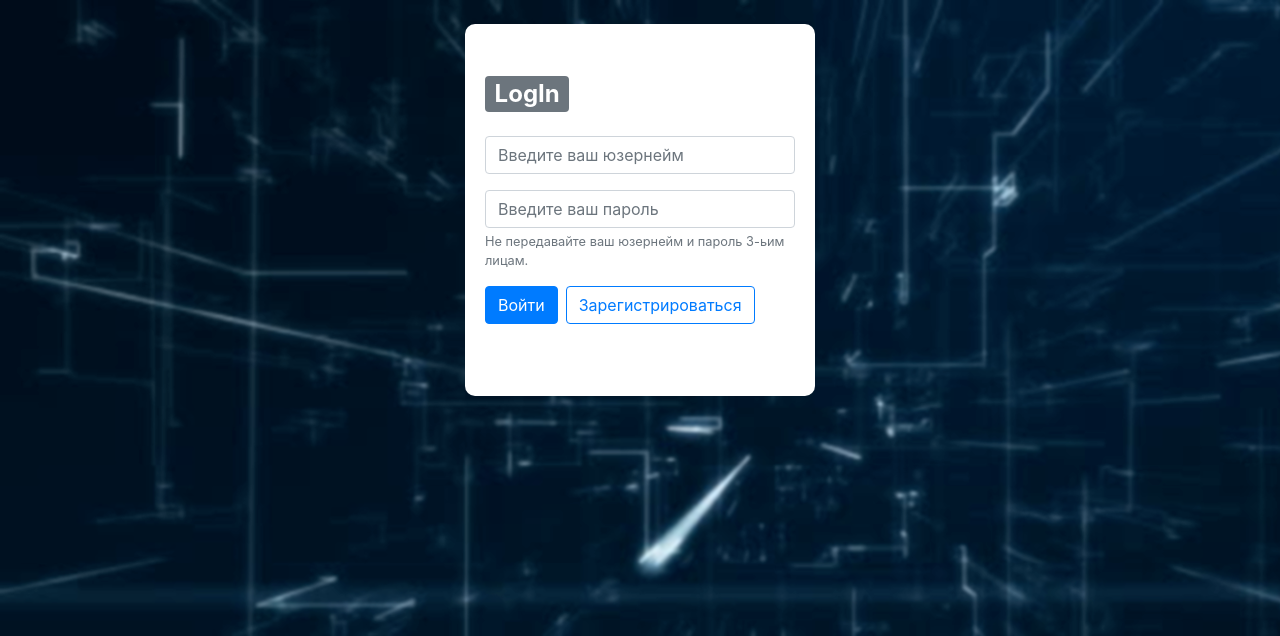
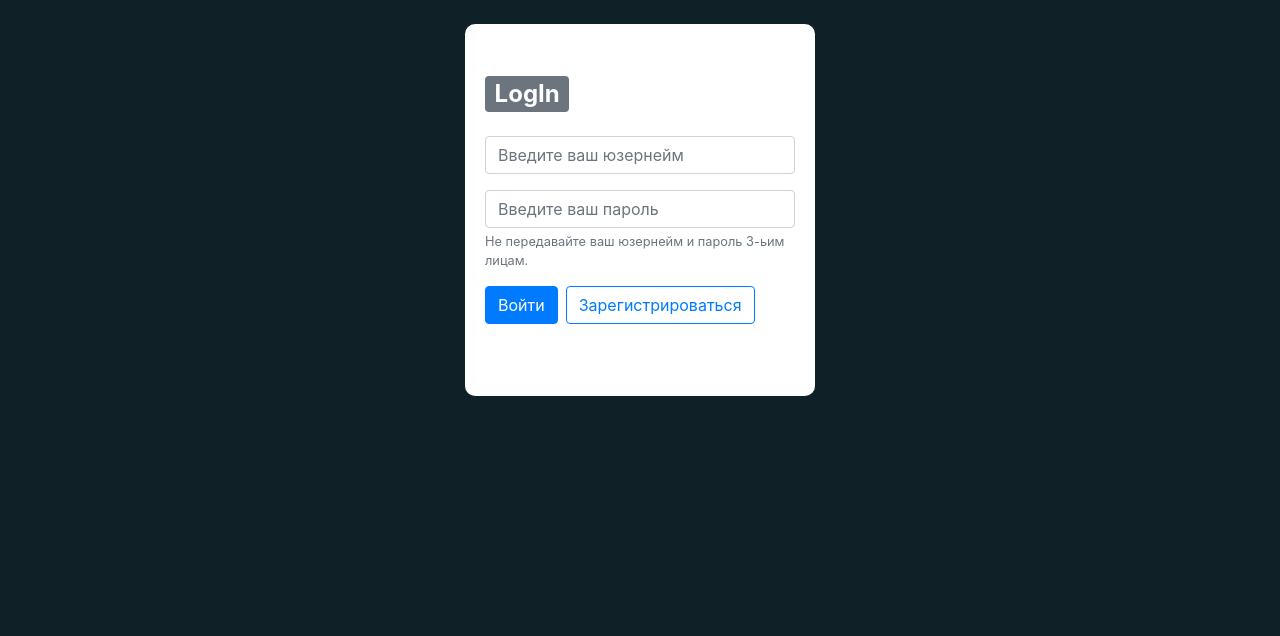
Before and after one commit to FuckMail/FuckMail, a Django app: template FuckMail/FuckMail_App/templates/login.html in a window 1280 px wide. Shown: the top 636 px of the page. Run offline with Django 3.2, Linux system fonts and the light colour scheme; the template is opened without the code that fills it, so the values that code supplies are empty; parts of the project's set-up code (start-up, migrations or seed data) failed here and were passed over; some libraries are stand-ins or nearby versions.

Commit message:
delete images

```diff
--- a/FuckMail/FuckMail_App/static/css/main.css
+++ b/FuckMail/FuckMail_App/static/css/main.css
@@ -1,5 +1,5 @@
 body{
-    background-image: url(../images/background.png);
+    background-color: #0F2027;
     overflow-x: hidden;
     overflow-y: hidden;
 }
@@ -76,7 +76,6 @@ input[name="have_mail"]{
 }
 
 .container-xl{
-    background-image: url(../images/background.png);
     height: 750px;
 }
 
@@ -132,7 +131,7 @@ a.foo:link{
 
 /*main actions*/
 .dropdown-menu{
-    background-image: url(../images/_message_button_back.jpg);
+    background-color: #2C5364;
 }
 
 .lead{
```
